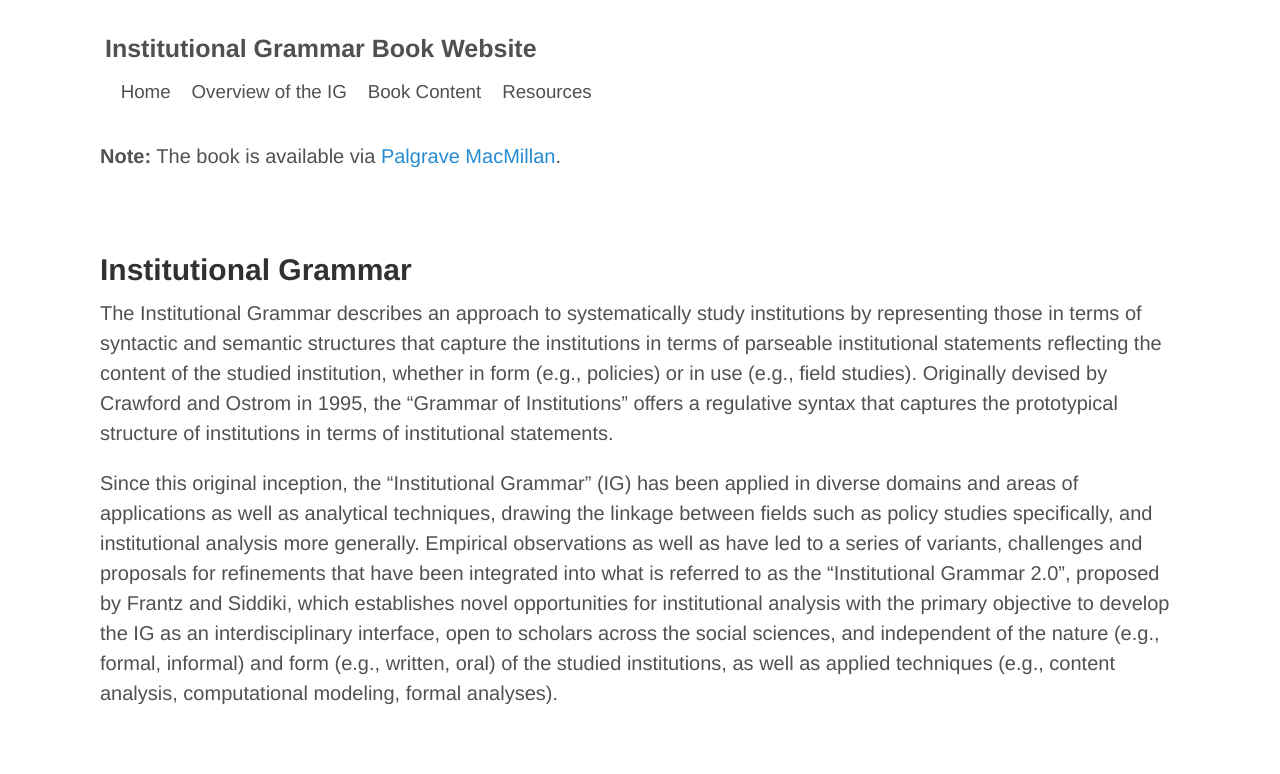
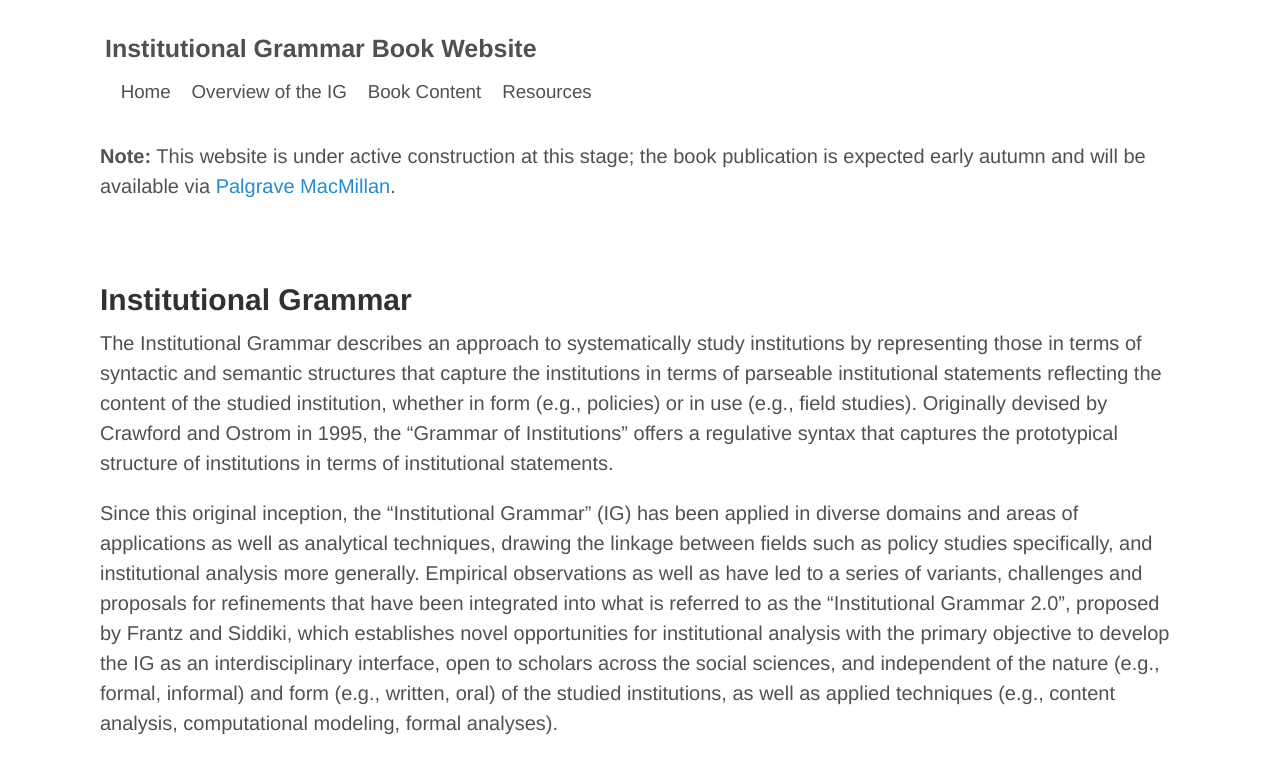
Before and after one commit to InstitutionalGrammar/IG-Book, a Jekyll site: the page built from index.md, in a window 1280 px wide. Shown: the top 774 px of the page. Built offline with Jekyll 4.4.1, drawn with Linux system fonts in a browser that asks for light colours.

Commit message:
Added construction comment.

```diff
--- a/_layouts/default.html
+++ b/_layouts/default.html
@@ -29,7 +29,7 @@
      </small>
    </h3>
    <br>
-   <b>Note:</b> The book is available via <a href="">Palgrave MacMillan</a>.
+   <b>Note:</b> This website is under active construction at this stage; the book publication is expected early autumn and will be available via <a href="">Palgrave MacMillan</a>.
 </header>
 
 <div id="content">
```
